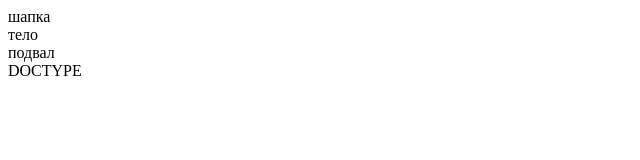
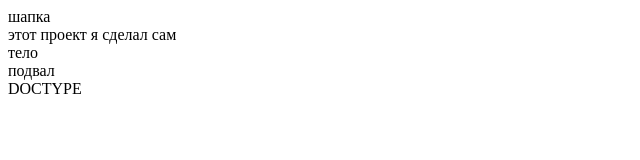
Before and after one commit to Lichobor/the-training-, a plain HTML site: page index.html in a window 1280 px wide. Shown: the whole page, without its empty margins (0-640 px from the left). Drawn offline with Linux system fonts and the light colour scheme.

Commit message:
Изменили index.html

```diff
--- a/index.html
+++ b/index.html
@@ -10,6 +10,9 @@
         шапка
     </header>
     <main>
+        <div>
+            этот проект я сделал сам
+        </div>
         тело
     </main>
     <footer>
```
